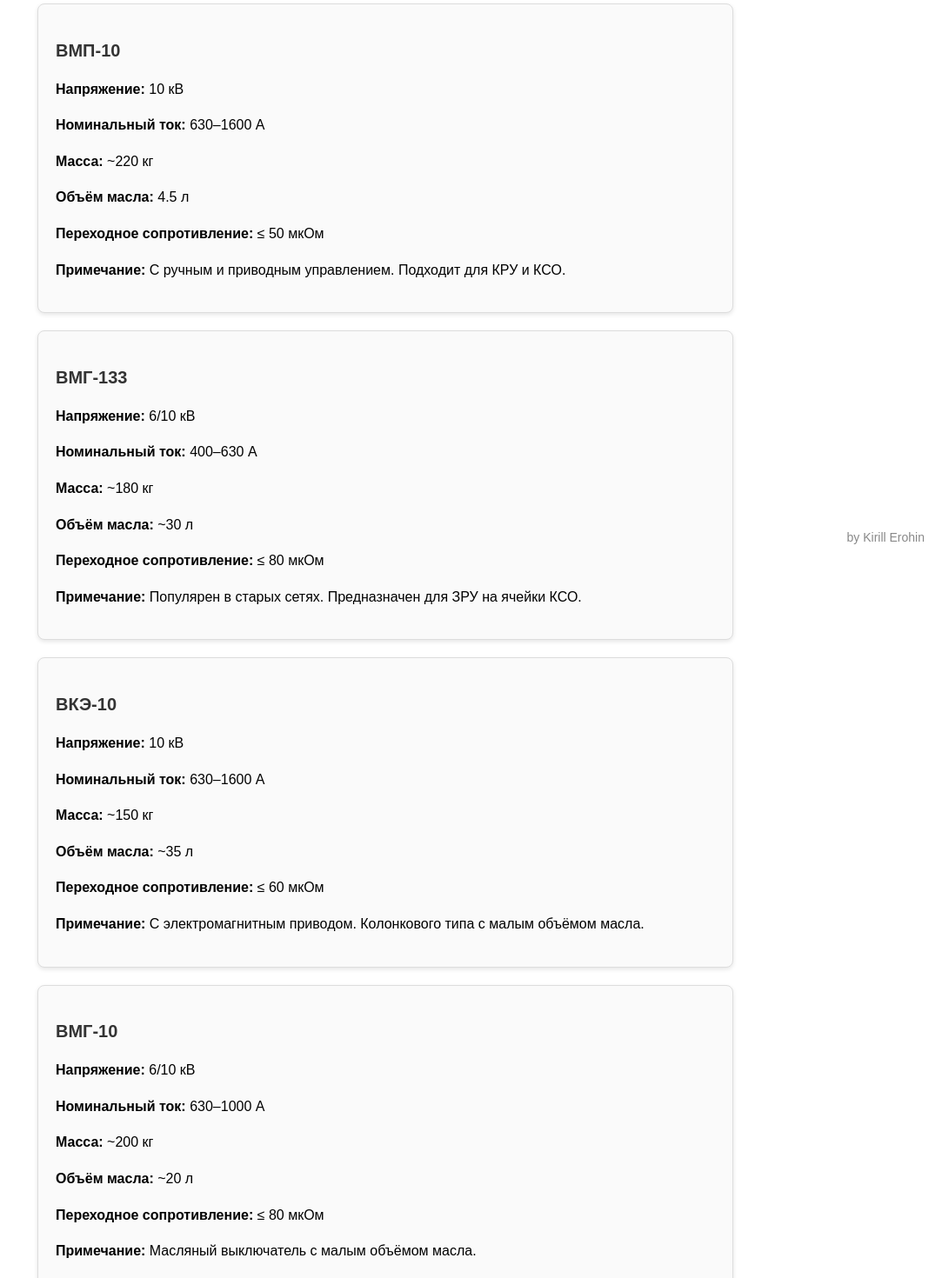
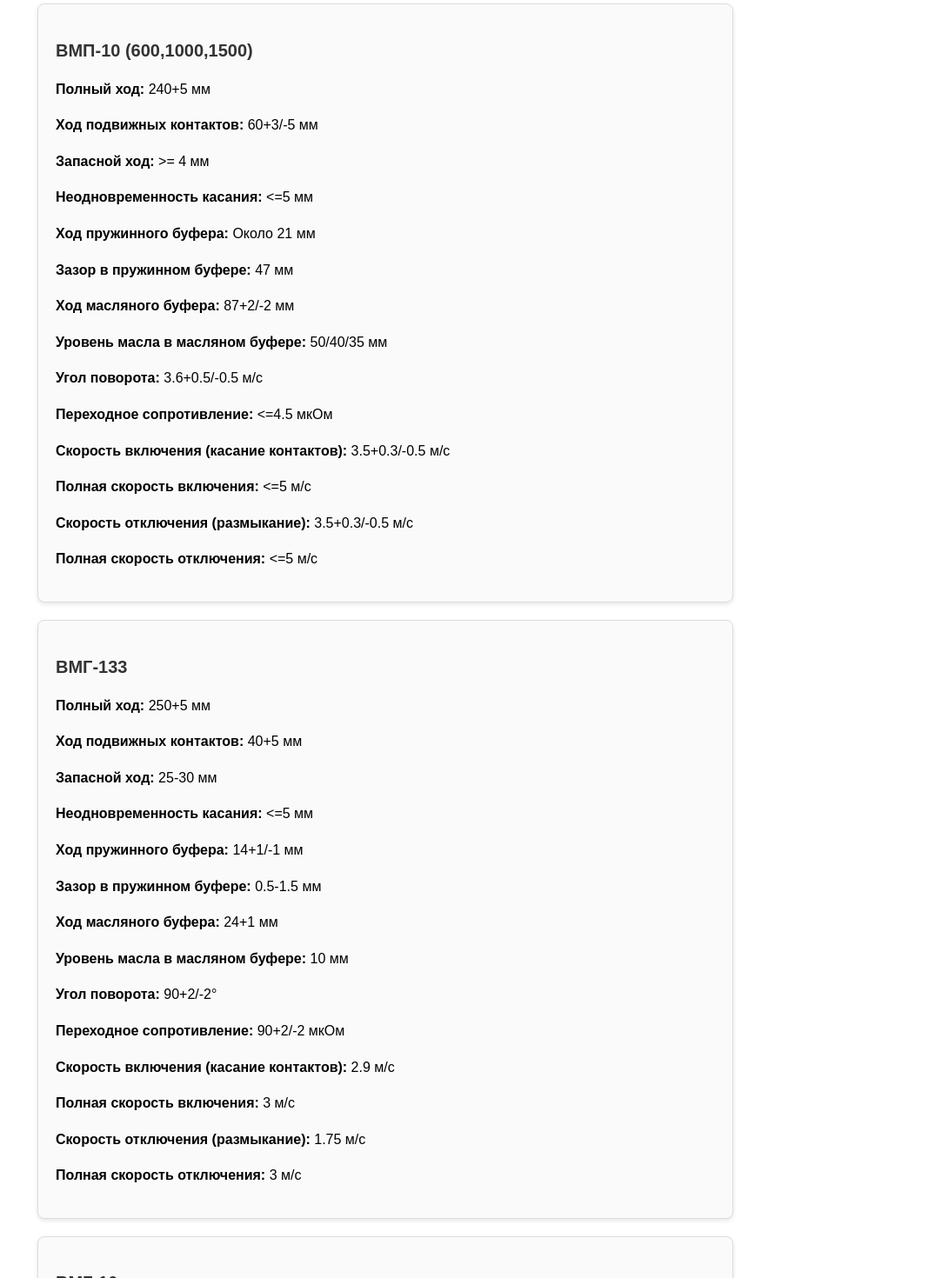
Before and after one commit to GurDoc/oil-breaker-guide, a React (Create React App) app: page / in a window 1280 px wide. Shown: the part 140-1610 px from the top of the page at 87% size, without its empty margins (197-1280 px from the left). Built offline with nearby package versions, Linux system fonts and the light colour scheme.

Commit message:
Updated content

```diff
--- a/src/App.js
+++ b/src/App.js
@@ -1,55 +1,161 @@
-// Подключение стилей
+import React, { useState } from "react";
 import './styles.css';
 
-import React, { useState } from "react";
-
-// Массив с данными для выключателей
+// Массив с данными по выключателям
 const breakers = [
   {
-    model: "ВМП-10",
-    voltage: "10 кВ",
-    current: "630–1600 А",
-    weight: "~220 кг",
-    oil: "4.5 л",
-    resistance: "≤ 50 мкОм",
-    notes: "С ручным и приводным управлением. Подходит для КРУ и КСО."
+    model: "ВМП-10 (600,1000,1500)",
+    fullStroke: "240+5 мм",
+    movingContactStroke: "60+3/-5 мм",
+    spareStroke: ">= 4 мм",
+    contactTouchDifference: "<=5 мм",
+    springBufferStroke: "Около 21 мм",
+    springBufferGap: "47 мм",
+    oilBufferStroke: "87+2/-2 мм",
+    oilBufferLevel: "50/40/35 мм",
+    angleOfDrive: "3.6+0.5/-0.5 м/с",
+    resistance: "<=4.5 мкОм",
+    speedOnTouch: "3.5+0.3/-0.5 м/с",
+    fullSpeedOn: "<=5 м/с",
+    speedOffTouch: "3.5+0.3/-0.5 м/с",
+    fullSpeedOff: "<=5 м/с"
   },
   {
     model: "ВМГ-133",
-    voltage: "6/10 кВ",
-    current: "400–630 А",
-    weight: "~180 кг",
-    oil: "~30 л",
-    resistance: "≤ 80 мкОм",
-    notes: "Популярен в старых сетях. Предназначен для ЗРУ на ячейки КСО."
-  },
-  {
-    model: "ВКЭ-10",
-    voltage: "10 кВ",
-    current: "630–1600 А",
-    weight: "~150 кг",
-    oil: "~35 л",
-    resistance: "≤ 60 мкОм",
-    notes: "С электромагнитным приводом. Колонкового типа с малым объёмом масла."
+    fullStroke: "250+5 мм",
+    movingContactStroke: "40+5 мм",
+    spareStroke: "25-30 мм",
+    contactTouchDifference: "<=5 мм",
+    springBufferStroke: "14+1/-1 мм",
+    springBufferGap: "0.5-1.5 мм",
+    oilBufferStroke: "24+1 мм",
+    oilBufferLevel: "10 мм",
+    angleOfDrive: "90+2/-2°",
+    resistance: "90+2/-2 мкОм",
+    speedOnTouch: "2.9 м/с",
+    fullSpeedOn: "3 м/с",
+    speedOffTouch: "1.75 м/с",
+    fullSpeedOff: "3 м/с"
   },
   {
     model: "ВМГ-10",
-    voltage: "6/10 кВ",
-    current: "630–1000 А",
-    weight: "~200 кг",
-    oil: "~20 л",
-    resistance: "≤ 80 мкОм",
-    notes: "Масляный выключатель с малым объёмом масла."
+    fullStroke: "210+5/210-5 мм",
+    movingContactStroke: "45+5/-5 мм",
+    spareStroke: "25+5/-5 мм",
+    contactTouchDifference: "<=5 мм",
+    springBufferStroke: "20+1/-1 мм",
+    springBufferGap: "45 мм",
+    oilBufferStroke: "90+2/-2 мм",
+    oilBufferLevel: "78°",
+    angleOfDrive: "2.3 м/с",
+    resistance: "2.3 мкОм",
+    speedOnTouch: "2.3 м/с",
+    fullSpeedOn: "2.4 м/с",
+    speedOffTouch: "3.9 м/с",
+    fullSpeedOff: "3.9 м/с"
   },
   {
     model: "МГГ-10",
-    voltage: "6/10 кВ",
-    current: "2000–5000 А",
-    weight: "~300 кг",
-    oil: "20 кг",
-    resistance: "≤ 40 мкОм",
-    notes: "Генераторный выключатель, рассчитан на высокий ток отключения."
+    fullStroke: "290+10 мм",
+    movingContactStroke: "Д.Г. 95 мм",
+    spareStroke: "25 мм",
+    contactTouchDifference: "<=5 мм",
+    springBufferStroke: "До половины корпуса",
+    springBufferGap: "Д.Г. 260/26",
+    oilBufferStroke: "Д.Г. 1.4",
+    oilBufferLevel: "Д.Г. 1.7",
+    angleOfDrive: "Эл. 1.2/ДГ 2.1",
+    resistance: "2.85 мкОм",
+    speedOnTouch: "1.4 м/с",
+    fullSpeedOn: "1.7 м/с",
+    speedOffTouch: "2.1 м/с",
+    fullSpeedOff: "2.85 м/с"
   },
+  {
+    model: "МГ-20",
+    fullStroke: "500-25 мм",
+    movingContactStroke: "90+2/-2 мм",
+    spareStroke: "Не указано",
+    contactTouchDifference: "Не указано",
+    springBufferStroke: "Не указано",
+    springBufferGap: "Не указано",
+    oilBufferStroke: "Д.Г. не более 300",
+    oilBufferLevel: "Д.Г. 2+0.2/-0.2",
+    angleOfDrive: "Не указано",
+    resistance: "ДГ 1.8+0.2/-0.2",
+    speedOnTouch: "Не указано",
+    fullSpeedOn: "Не указано",
+    speedOffTouch: "Не указано",
+    fullSpeedOff: "Не указано"
+  },
+  {
+    model: "ВМП-10Э (2500)",
+    fullStroke: "295-5 мм",
+    movingContactStroke: "80+3/-5 мм",
+    spareStroke: "Вкл 4-8/Откл 5 мм",
+    contactTouchDifference: "<=7 мм",
+    springBufferStroke: "58 мм",
+    springBufferGap: "21+1/-1 мм",
+    oilBufferStroke: "47 мм",
+    oilBufferLevel: "90+1/-1 мм",
+    angleOfDrive: "Раб. 19, Д.Г. 30, Полн 14 мм",
+    resistance: "3.6-4.4 мкОм",
+    speedOnTouch: "4+0.4/-0.4 м/с",
+    fullSpeedOn: "3.1-3.6 м/с",
+    speedOffTouch: "3.8-4.6 м/с",
+    fullSpeedOff: "3.1-3.6 м/с"
+  },
+  {
+    model: "ВКЭ-10 (600,1000)",
+    fullStroke: "140-4 мм",
+    movingContactStroke: "30 мм",
+    spareStroke: "Не указано",
+    contactTouchDifference: "Не указано",
+    springBufferStroke: "19.5 мм",
+    springBufferGap: "Не указано",
+    oilBufferStroke: "Не указано",
+    oilBufferLevel: "Не указано",
+    angleOfDrive: "60/45",
+    resistance: "4 мкОм",
+    speedOnTouch: "3.2 м/с",
+    fullSpeedOn: "Не указано",
+    speedOffTouch: "Не указано",
+    fullSpeedOff: "Не указано"
+  },
+  {
+    model: "ВМПЭ-10 (630,1000,1600)",
+    fullStroke: "208+3/208-5 мм",
+    movingContactStroke: "------- мм",
+    spareStroke: "Вкл 3/Откл 6 мм",
+    contactTouchDifference: "<=5 мм",
+    springBufferStroke: "21+1/-1 мм",
+    springBufferGap: "45 мм",
+    oilBufferStroke: "55/45/32 мм",
+    oilBufferLevel: "4.8/5.2 м/с",
+    angleOfDrive: "3.2 м/с",
+    resistance: "Не указано",
+    speedOnTouch: "Не указано",
+    fullSpeedOn: "Не указано",
+    speedOffTouch: "Не указано",
+    fullSpeedOff: "Не указано"
+  },
+  {
+    model: "МГ-10",
+    fullStroke: "420+20/420-10 мм",
+    movingContactStroke: "90+2/-2 мм",
+    spareStroke: "Не указано",
+    contactTouchDifference: "Д.Г. не более 300 мм",
+    springBufferStroke: "Не указано",
+    springBufferGap: "Не указано",
+    oilBufferStroke: "Не указано",
+    oilBufferLevel: "Не указано",
+    angleOfDrive: "Не указано",
+    resistance: "Не указано",
+    speedOnTouch: "Не указано",
+    fullSpeedOn: "Не указано",
+    speedOffTouch: "Не указано",
+    fullSpeedOff: "Не указано"
+  }
 ];
 
 export default function OilBreakerGuide() {
@@ -59,38 +165,43 @@ export default function OilBreakerGuide() {
   );
 
   return (
-    <div style={styles.container}>
-      <h1 style={styles.header}>Справочник по масляным выключателям</h1>
+    <div className="container">
+      <h1 className="header">Справочник по масляным выключателям</h1>
       <input
         type="text"
         placeholder="Поиск по модели (например, ВМП-10)"
         value={query}
         onChange={e => setQuery(e.target.value)}
-        style={styles.input}
+        className="input"
       />
-      <div style={styles.cardContainer}>
+      <div className="card-container">
         {filtered.map((b, idx) => (
-          <div key={idx} style={styles.card}>
-            <div style={styles.cardContent}>
-              <h2 style={styles.cardTitle}>{b.model}</h2>
-              <p><strong>Напряжение:</strong> {b.voltage}</p>
-              <p><strong>Номинальный ток:</strong> {b.current}</p>
-              <p><strong>Масса:</strong> {b.weight}</p>
-              <p><strong>Объём масла:</strong> {b.oil}</p>
+          <div key={idx} className="card">
+            <div className="card-content">
+              <h2 className="card-title">{b.model}</h2>
+              <p><strong>Полный ход:</strong> {b.fullStroke}</p>
+              <p><strong>Ход подвижных контактов:</strong> {b.movingContactStroke}</p>
+              <p><strong>Запасной ход:</strong> {b.spareStroke}</p>
+              <p><strong>Неодновременность касания:</strong> {b.contactTouchDifference}</p>
+              <p><strong>Ход пружинного буфера:</strong> {b.springBufferStroke}</p>
+              <p><strong>Зазор в пружинном буфере:</strong> {b.springBufferGap}</p>
+              <p><strong>Ход масляного буфера:</strong> {b.oilBufferStroke}</p>
+              <p><strong>Уровень масла в масляном буфере:</strong> {b.oilBufferLevel}</p>
+              <p><strong>Угол поворота:</strong> {b.angleOfDrive}</p>
               <p><strong>Переходное сопротивление:</strong> {b.resistance}</p>
-              <p><strong>Примечание:</strong> {b.notes}</p>
+              <p><strong>Скорость включения (касание контактов):</strong> {b.speedOnTouch}</p>
+              <p><strong>Полная скорость включения:</strong> {b.fullSpeedOn}</p>
+              <p><strong>Скорость отключения (размыкание):</strong> {b.speedOffTouch}</p>
+              <p><strong>Полная скорость отключения:</strong> {b.fullSpeedOff}</p>
             </div>
           </div>
         ))}
       </div>
-
-      {/* Подпись в правом нижнем углу */}
-      <div className="footer-signature">
-        <p>by Kirill Erohin</p>
-      </div>
     </div>
   );
 }
+
+
 
 const styles = {
   container: {
```
